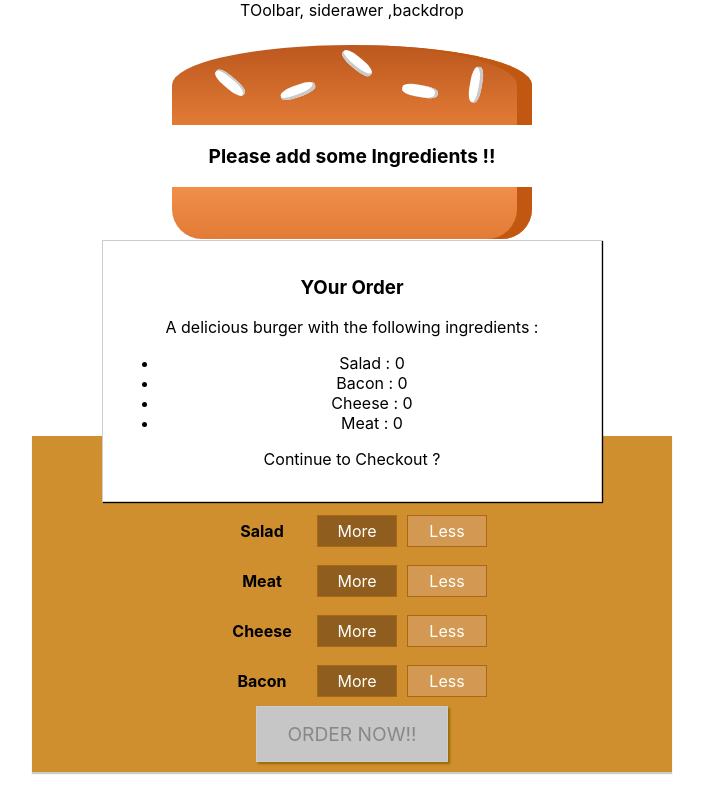
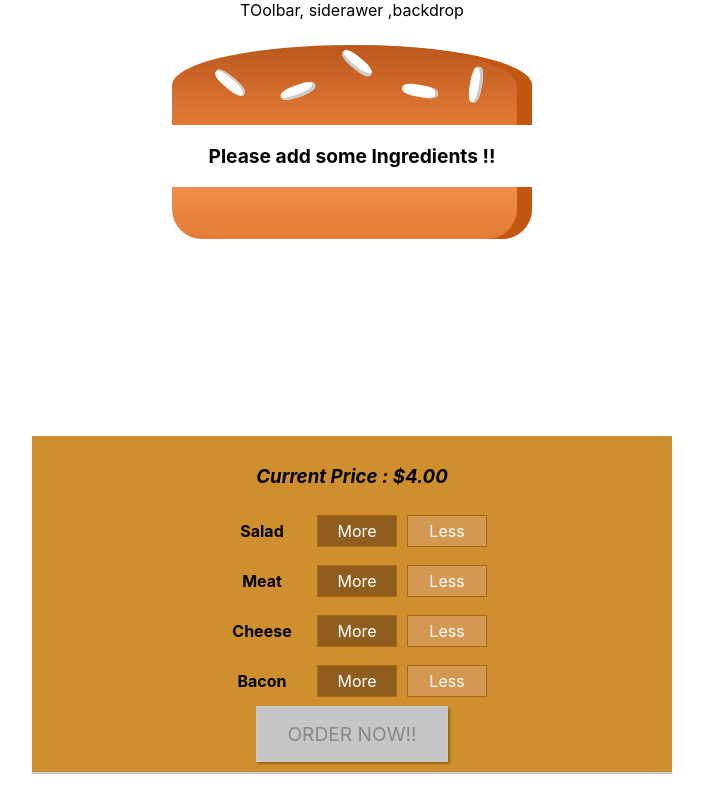
Before and after one commit to Abuu001/React-Burger-builder, a React (Create React App) app: page / in a window 1280 px wide. Shown: the whole page, without its empty margins (288-991 px from the left). Built offline with nearby package versions, Linux system fonts and the light colour scheme.

Commit message:
Improved functionality

```diff
--- a/src/components/Burger/BuildControls/BuildControls.js
+++ b/src/components/Burger/BuildControls/BuildControls.js
@@ -22,6 +22,7 @@ const BuildControls=(props)=>(
         ))
         }
         <button className="OrderButton"
+          onClick={props.ordered}
           disabled={ !props.purchaseable}
         >ORDER NOW!!</button>
     </div>
--- a/src/components/Burger/OrderSummery/OrderSummary.js
+++ b/src/components/Burger/OrderSummery/OrderSummary.js
@@ -1,5 +1,6 @@
 import React from "react"
 import Aux from "../../../hoc/Auxi"
+import Button from "../../UI/Button/Button"
 
 const OrderSummary=(props)=>{
     const ingredientSummary =  Object.keys(props.ingredients)
@@ -9,14 +10,17 @@ const OrderSummary=(props)=>{
             <span style={{textTransform:"capitalize"}} >{igKey}</span> : {props.ingredients[igKey]}
         </li>)
         })
+
     return(
         <Aux>
-            <h3>YOur Order</h3>
+            <h3>Your Order</h3>
             <p>A delicious  burger with the following ingredients : </p>
             <ul>
                 {ingredientSummary}
             </ul>
             <p>Continue to Checkout ? </p>
+            <Button btnType="Success" clicked={props.purchaseContinued}>Continue</Button>
+            <Button btnType="Danger" clicked={props.purchaseCancelled}>Cancel</Button>
         </Aux>
     )
 }
--- a/src/components/UI/Backdrop/Backdrop.js
+++ b/src/components/UI/Backdrop/Backdrop.js
@@ -0,0 +1,7 @@
+import React from "react"
+import "./Backdrop.css"
+const Backdrop= (props)=>(
+  props.show ? <div className='Backdrop' onClick={props.clicked}></div> : null
+)
+
+export default Backdrop;
--- a/src/components/UI/Modal/Modal.css
+++ b/src/components/UI/Modal/Modal.css
@@ -9,7 +9,7 @@
     left: 15%;
     top: 30%;
     box-sizing: border-box;
-    transition: all 0.3s ease-out;
+    transition: all 0.93s ease-out;
 }
 
 @media (min-width: 600px) {
--- a/src/components/UI/Modal/Modal.js
+++ b/src/components/UI/Modal/Modal.js
@@ -1,11 +1,18 @@
 import React from "react"
 import "./Modal.css"
-
+import Aux from "../../../hoc/Auxi"
+import Backdrop from "../Backdrop/Backdrop"
 const Modal=(props)=>{
     return(
-        <div className="Modal">
-            {props.children}
-        </div>
+        <Aux>
+           <Backdrop  show={props.show} clicked={props.modalClosed}/>
+            <div className="Modal" style={{
+                transform : props.show ? 'translateY(0)' : 'translateY(-100vh)',
+                opacity : props.show ?  '1' :  '0'
+                }}>
+                {props.children}
+            </div>
+        </Aux>
     )
 }
 
--- a/src/containers/Burger Builder/BurgerBuilder.js
+++ b/src/containers/Burger Builder/BurgerBuilder.js
@@ -22,11 +22,15 @@ const INGREDIENT_PRICE={
                 meat : 0
             },
             totalPrice: 4,
-            purchaseable:false
+            purchaseable:false,
+            purchasing: false
         }
         this.addIngredientHandler=this.addIngredientHandler.bind(this)
         this.removeIngredientHandler=this.removeIngredientHandler.bind(this)
         this.updatePurchase=this.updatePurchase.bind(this)
+        this.purchaseHandler= this.purchaseHandler.bind(this)
+        this.purchaseCancelHandler=this.purchaseCancelHandler.bind(this)
+        this.purchaseContinueHandler=this.purchaseContinueHandler.bind(this)
     }
     updatePurchase=(ingredients)=>{
 
@@ -79,18 +83,38 @@ const INGREDIENT_PRICE={
         })
         this.updatePurchase(updatedIngredients)
     }
+    purchaseHandler=()=>{
+        this.setState({
+            purchasing : true
+        })
+    }
+    purchaseCancelHandler=()=>{
+        this.setState({
+            purchasing: false
+        })
+    }
+    purchaseContinueHandler=()=>{
+        alert("You continue !!")
+    }
+
     render() {
         return (
             <Aux>
                 <Burger  ingredients={this.state.ingredients}/>
-                <Modal >
-                    <OrderSummary ingredients={this.state.ingredients} />
+                <Modal  show={this.state.purchasing}    modalClosed={this.purchaseCancelHandler}>
+                    <OrderSummary
+                    ingredients={this.state.ingredients}
+                    ordered ={this.props.purchaseable}
+                    purchaseCancelled={this.purchaseCancelHandler}
+                    purchaseContinued={this.purchaseContinueHandler}
+                   />
                 </Modal>
                 <BuildControls
                   ingredientAdded={this.addIngredientHandler}
                   ingredientRemove={this.removeIngredientHandler}
                   price={this.state.totalPrice}
-                  purchaseable={this.state.purchaseable }
+                  ordered={this.purchaseHandler }
+                  purchaseable={this.state.purchaseable}
                 />
             </Aux>
         )
```
